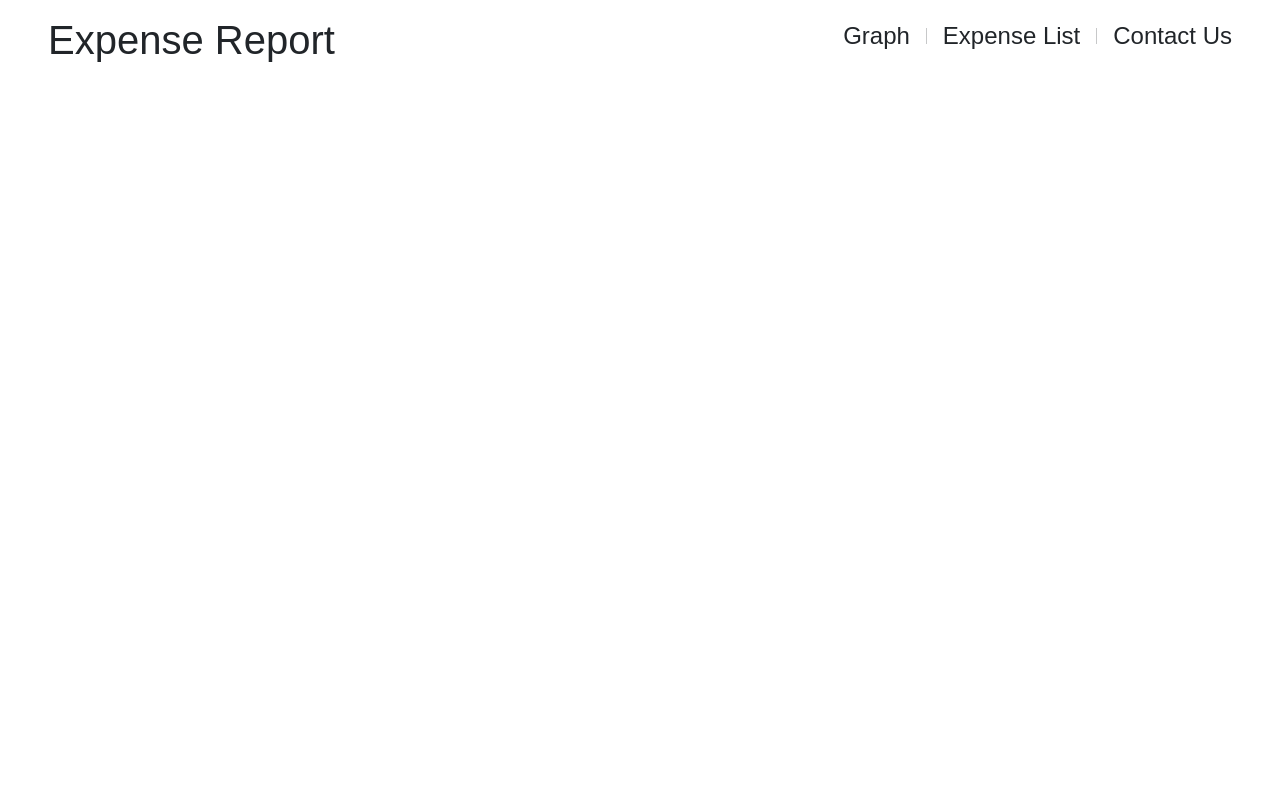
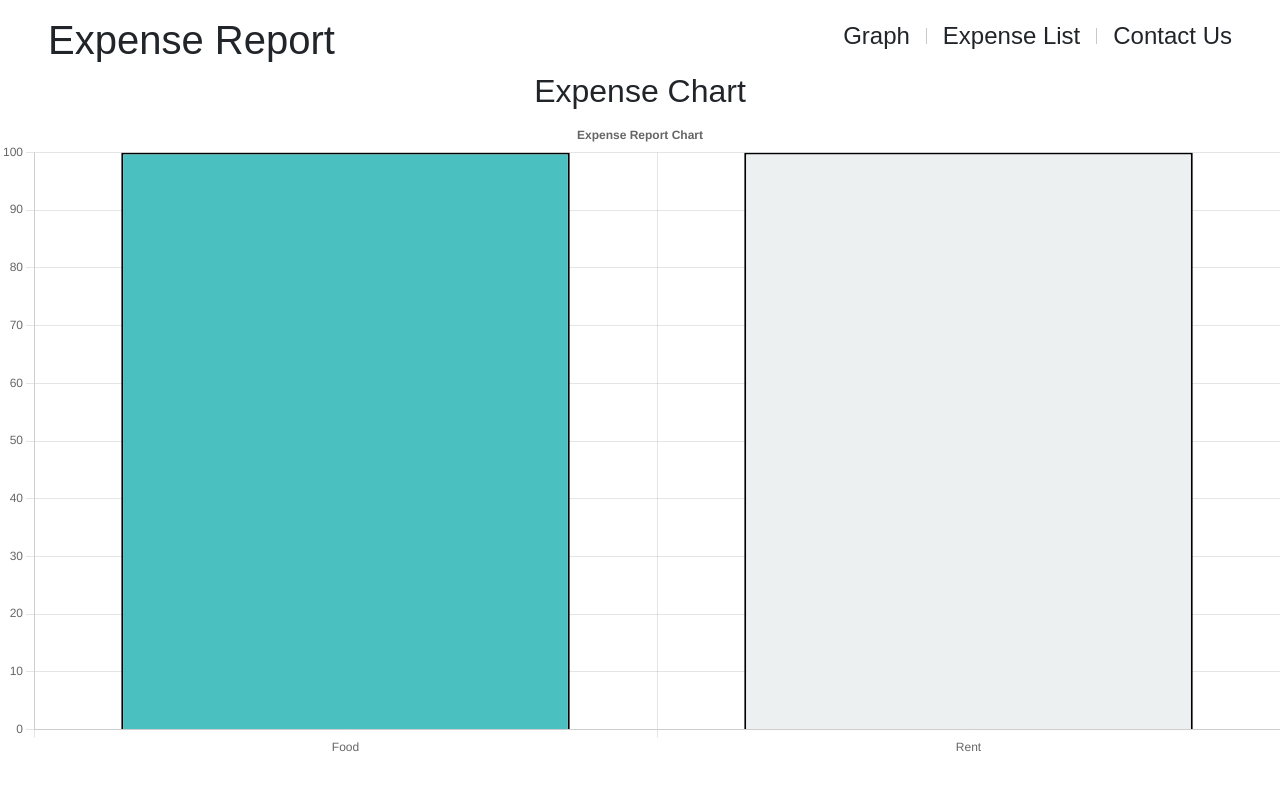
Before and after one commit to yoman321/expense-app-v2, a React (Vite) app in the folder frontend/: page /graph in a window 1280 px wide. Shown: the top 790 px of the page. Built offline with nearby package versions, Linux system fonts and the light colour scheme.

Commit message:
finished creating login model - ready for review

```diff
--- a/frontend/package.json
+++ b/frontend/package.json
@@ -11,7 +11,9 @@
   "dependencies": {
     "autoprefixer": "^10.4.13",
     "bootstrap": "^5.2.3",
+    "chart.js": "^4.2.0",
     "react": "^18.2.0",
+    "react-chartjs-2": "^5.2.0",
     "react-dom": "^18.2.0",
     "react-router-dom": "^6.4.2"
   },
--- /dev/null
+++ b/frontend/src/components/graphComponents/BarChart.tsx
@@ -0,0 +1,36 @@
+import { Bar } from "react-chartjs-2";
+import Chart from "chart.js/auto";
+import { CategoryScale } from "chart.js";
+Chart.register(CategoryScale);
+export interface ChartDataProps {
+  labels: (string | undefined)[];
+  datasets: {
+    data: (string | number)[];
+    backgroundColor: string[];
+    borderColor: string;
+    borderWidth: number;
+  }[];
+}
+
+const BarChart = (chartData: ChartDataProps) => {
+  return (
+    <div className="chart-container">
+      <h2 style={{ textAlign: "center" }}>Expense Chart</h2>
+      <Bar
+        data={chartData}
+        options={{
+          plugins: {
+            title: {
+              display: true,
+              text: "Expense Report Chart",
+            },
+            legend: {
+              display: false,
+            },
+          },
+        }}
+      ></Bar>
+    </div>
+  );
+};
+export default BarChart;
--- a/frontend/src/components/graphComponents/Graph.tsx
+++ b/frontend/src/components/graphComponents/Graph.tsx
@@ -1,15 +1,41 @@
 import { useState } from "react";
+import { Bar } from "react-chartjs-2";
+import Chart from "chart.js/auto";
 import Login from "../loginComponents/Login";
 import Backdrop from "../loginComponents/Backdrop";
+import BarChart from "./BarChart";
 
 const Graph = () => {
+  const expenseData = [
+    { expenseType: "Food", expenseAmount: 100 },
+    { expenseType: "Rent", expenseAmount: 100 },
+  ];
+  const [chartData, setChartData] = useState({
+    labels: expenseData.map((data) => data.expenseType),
+    datasets: [
+      {
+        data: expenseData.map((data) => data.expenseAmount),
+        backgroundColor: [
+          "rgba(75,192,192,1)",
+          "#ecf0f1",
+          "#50AF95",
+          "#f3ba2f",
+          "#2a71d0",
+        ],
+        borderColor: "black",
+        borderWidth: 2,
+      },
+    ],
+  });
   const [showLogin, setShowLogin] = useState(false);
   return (
     <div>
-      {showLogin && (
+      {showLogin ? (
         <>
           <Login /> <Backdrop />
         </>
+      ) : (
+        <BarChart labels={chartData.labels} datasets={chartData.datasets} />
       )}
     </div>
   );
```
Also changed, not shown: frontend/src/components/graphComponents/helper.ts (added, +9 -0 lines), 1 other file (tests, documents, lock files or other folders).
